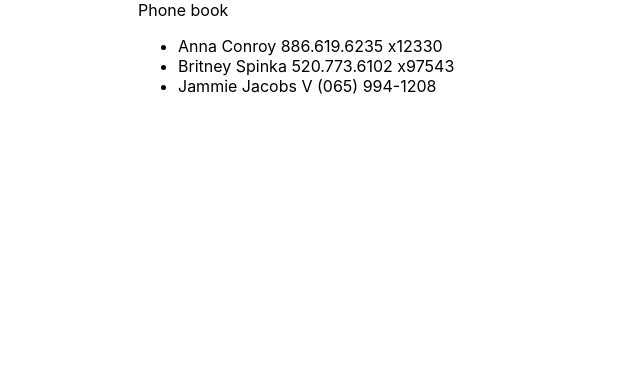
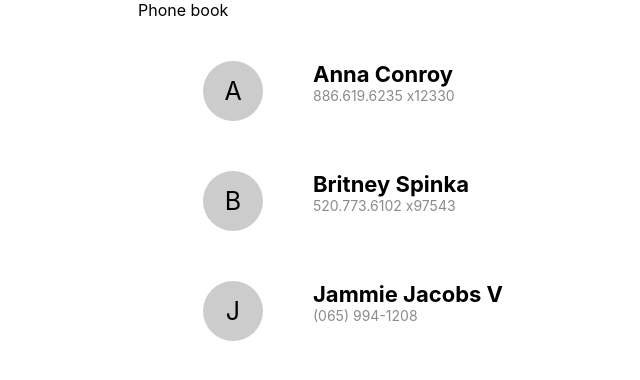
Before and after one commit to DenisIsmagilov1/phone-book, a React (Create React App) app: page / in a window 1280 px wide. Shown: the top 380 px of the page, without its empty margins (2-642 px from the left). Built offline with nearby package versions, Linux system fonts and the light colour scheme.

Commit message:
Create ContactItem

```diff
--- /dev/null
+++ b/src/components/ContactItem.js
@@ -0,0 +1,19 @@
+import React from 'react'
+
+function ContactItem({ contact }) {
+  const { name, phone } = contact;
+
+  return (
+    <li className="contacts__item">
+      <div className="contacts__avatar">
+        {name[0]}
+      </div>
+      <div className="contacts__info">
+        <span className="contacts__name">{name}</span>
+        <span className="contacts__phone">{phone}</span>
+      </div>
+    </li>
+  )
+}
+
+export default ContactItem
--- a/src/components/ContactList.js
+++ b/src/components/ContactList.js
@@ -1,8 +1,9 @@
 import React from 'react'
+import ContactItem from './ContactItem'
 
 function ContactList({ contacts }) {
 
-  const contactsItems = contacts.map(contact => <li>{contact.name} {contact.phone}</li>)
+  const contactsItems = contacts.map(contact => <ContactItem contact={contact} />)
 
   return (
     <div>
--- a/src/index.css
+++ b/src/index.css
@@ -1,18 +1,71 @@
 body {
   margin: 0;
   font-family: -apple-system, BlinkMacSystemFont, 'Segoe UI', 'Roboto', 'Oxygen',
-    'Ubuntu', 'Cantarell', 'Fira Sans', 'Droid Sans', 'Helvetica Neue',
-    sans-serif;
+ 'Ubuntu', 'Cantarell', 'Fira Sans', 'Droid Sans', 'Helvetica Neue',
+ sans-serif;
   -webkit-font-smoothing: antialiased;
   -moz-osx-font-smoothing: grayscale;
 }
 
 code {
   font-family: source-code-pro, Menlo, Monaco, Consolas, 'Courier New',
-    monospace;
+ monospace;
 }
 
 .wrapper {
   max-width: 1000px;
   margin: 0 auto;
 }
+
+.contacts__item {
+  display: -webkit-box;
+  display: -ms-flexbox;
+  display: flex;
+  padding: 25px;
+  cursor: pointer;
+}
+
+.contacts__item:hover {
+  border: 1px solid #ccc;
+  border-radius: 20px;
+}
+
+.contacts__avatar {
+  display: -webkit-box;
+  display: -ms-flexbox;
+  display: flex;
+  -webkit-box-pack: center;
+      -ms-flex-pack: center;
+          justify-content: center;
+  -webkit-box-align: center;
+      -ms-flex-align: center;
+          align-items: center;
+  width: 60px;
+  height: 60px;
+  margin: 0 50px 0 0;
+  border-radius: 50%;
+  background-color: #ccc;
+  text-transform: uppercase;
+  font-size: 25px;
+}
+
+.contacts__info {
+  display: -webkit-box;
+  display: -ms-flexbox;
+  display: flex;
+  -webkit-box-orient: vertical;
+  -webkit-box-direction: normal;
+      -ms-flex-direction: column;
+          flex-direction: column;
+}
+
+.contacts__name {
+  font-size: 22px;
+  font-weight: 700;
+}
+
+.contacts__phone {
+  font-size: 14px;
+  color: #8b8b8b;
+}
+/*# sourceMappingURL=index.css.map */
--- /dev/null
+++ b/src/index.scss
@@ -0,0 +1,60 @@
+body {
+  margin: 0;
+  font-family: -apple-system, BlinkMacSystemFont, 'Segoe UI', 'Roboto', 'Oxygen',
+    'Ubuntu', 'Cantarell', 'Fira Sans', 'Droid Sans', 'Helvetica Neue',
+    sans-serif;
+  -webkit-font-smoothing: antialiased;
+  -moz-osx-font-smoothing: grayscale;
+}
+
+code {
+  font-family: source-code-pro, Menlo, Monaco, Consolas, 'Courier New',
+    monospace;
+}
+
+.wrapper {
+  max-width: 1000px;
+  margin: 0 auto;
+}
+
+.contacts {
+
+  &__item {
+    display: flex;
+    padding: 25px;
+    cursor: pointer;
+
+    &:hover {
+      border: 1px solid #ccc;
+      border-radius: 20px;
+    }
+  }
+
+  &__avatar {
+    display: flex;
+    justify-content: center;
+    align-items: center;
+    width: 60px;
+    height: 60px;
+    margin: 0 50px 0 0;
+    border-radius: 50%;
+    background-color: #ccc;
+    text-transform: uppercase;
+    font-size: 25px;
+  }
+
+  &__info {
+    display: flex;
+    flex-direction: column;
+  }
+
+  &__name {
+    font-size: 22px;
+    font-weight: 700;
+  }
+
+  &__phone {
+    font-size: 14px;
+    color: rgb(139, 139, 139)
+  }
+}
```
Also changed, not shown: 1 other file (tests, documents, lock files or other folders).
